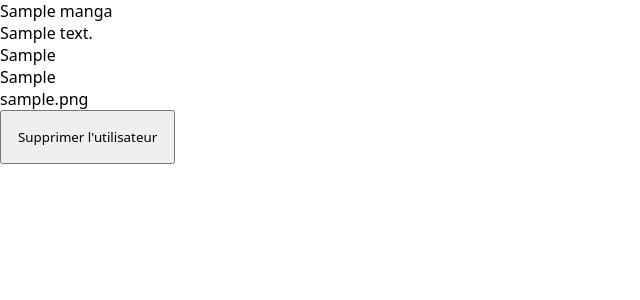
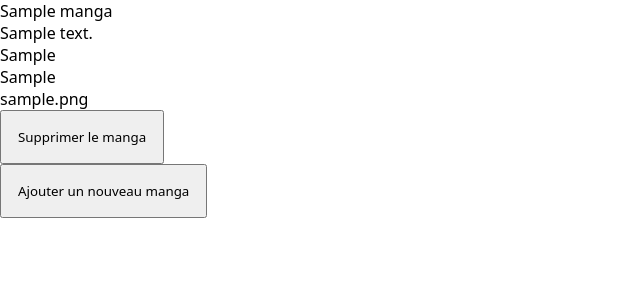
Before and after one commit to Ma2t-971/manga, a PHP site: page / in a window 1280 px wide. Shown: the top 300 px of the page, without its empty margins (0-640 px from the left). Run offline with PHP 8.4, Linux system fonts and the light colour scheme; tables that the repository leaves empty or names only in its code hold one stand-in row (values such as "Sample post"); a stand-in replaces the project's code that opens the database connection.

Commit message:
ajout btn ajout

```diff
--- a/index.php
+++ b/index.php
@@ -16,9 +16,14 @@ require_once("./config/dbconnect.php");
 <p><?=$value["img"]?></p>
     <form action="./delete.php" method="post">
         <input type="hidden" name="id" value="<?php echo $value["id"]; ?>">
-        <input type="submit" value="Supprimer l'utilisateur">
+        <input type="submit" value="Supprimer le manga">
     </form>
 <?php endforeach;
+    ?>
+    <form action="./formAddManga.php" method="post">
+    <input type="submit" value="Ajouter un nouveau manga">
+    </form>
+<?php
 endif;
 endif;
 require_once("./assets/footer.php")?>
```
